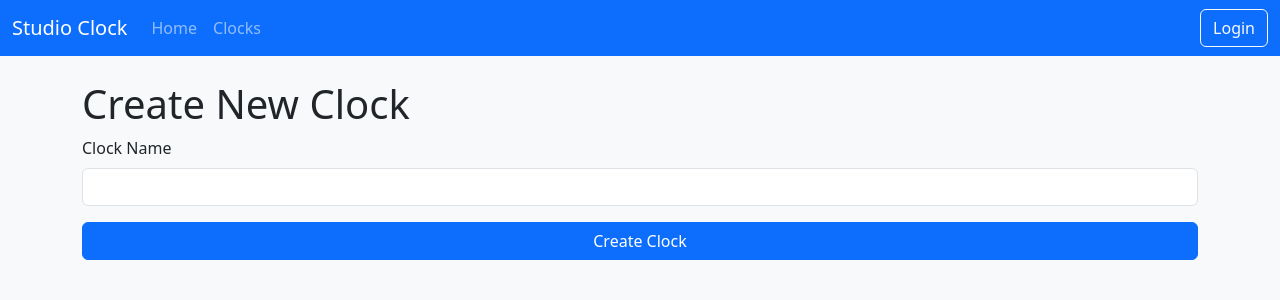
After one commit to steelegbr/studio-clock, a Django app: page /clock/create/ in a window 1280 px wide. The commit adds this page. Shown: the top 300 px of the page. Run offline with Django 5.2, Linux system fonts and the light colour scheme.

Commit message:
Hooking up clock editing

```diff
--- /dev/null
+++ b/studioclock/forms/clock.py
@@ -0,0 +1,9 @@
+from django.forms import ModelForm
+
+from studioclock.models import Clock
+
+
+class ClockForm(ModelForm):
+    class Meta:
+        model = Clock
+        fields = ["name", "description", "clock_type"]
--- a/studioclock/routes/clock.py
+++ b/studioclock/routes/clock.py
@@ -1,9 +1,10 @@
 from django.urls import path
 
-from studioclock.views.clock import ClockListView
+from studioclock.views.clock import ClockCreateView, ClockListView
 
 app_name = "clock"
 
 urlpatterns = [
+    path("create/", ClockCreateView.as_view(), name="create"),
     path("", ClockListView.as_view(), name="list"),
 ]
--- a/studioclock/views/clock/__init__.py
+++ b/studioclock/views/clock/__init__.py
@@ -1,3 +1,4 @@
+from studioclock.views.clock.create import ClockCreateView
 from studioclock.views.clock.list import ClockListView
 
-__all__ = ["ClockListView"]
+__all__ = ["ClockCreateView", "ClockListView"]
--- /dev/null
+++ b/studioclock/views/clock/create.py
@@ -0,0 +1,12 @@
+from django.urls import reverse_lazy
+from django.views.generic import CreateView
+
+from studioclock.forms.clock import ClockForm
+from studioclock.models import Clock
+
+
+class ClockCreateView(CreateView):
+    model = Clock
+    form_class = ClockForm
+    template_name = "clock/create.html"
+    success_url = reverse_lazy("clock:list")
--- a/templates/base.html
+++ b/templates/base.html
@@ -8,6 +8,8 @@
               rel="stylesheet"
               integrity="sha384-sRIl4kxILFvY47J16cr9ZwB07vP4J8+LH7qKQnuqkuIAvNWLzeN8tE5YBujZqJLB"
               crossorigin="anonymous">
+        <link rel="stylesheet"
+              href="https://cdn.jsdelivr.net/npm/bootstrap-icons@1.13.1/font/bootstrap-icons.min.css">
         <script src="https://cdn.jsdelivr.net/npm/bootstrap@5.3.8/dist/js/bootstrap.bundle.min.js"
                 integrity="sha384-FKyoEForCGlyvwx9Hj09JcYn3nv7wiPVlz7YYwJrWVcXK/BmnVDxM+D2scQbITxI"
                 crossorigin="anonymous"></script>
--- /dev/null
+++ b/templates/clock/create.html
@@ -0,0 +1,20 @@
+{% extends "base.html" %}
+{% block title %}Create New Clock{% endblock %}
+{% block page_title %}Create New Clock{% endblock %}
+{% block content %}
+    <form method="post">
+        {% csrf_token %}
+        <div class="mb-3">
+            <label for="{{ form.name.id_for_label }}" class="form-label">Clock Name</label>
+            <input type="text"
+                   name="{{ form.name.html_name }}"
+                   id="{{ form.name.id_for_label }}"
+                   class="form-control"
+                   required>
+            {% for error in form.name.errors %}
+                <div class="invalid-feedback d-block">{{ error }}</div>
+            {% endfor %}
+        </div>
+        <button type="submit" class="btn btn-primary w-100">Create Clock</button>
+    </form>
+{% endblock %}
```
Also changed, not shown: templates/clock/list.html (+5 -3 lines), studioclock/forms/__init__.py (added).
